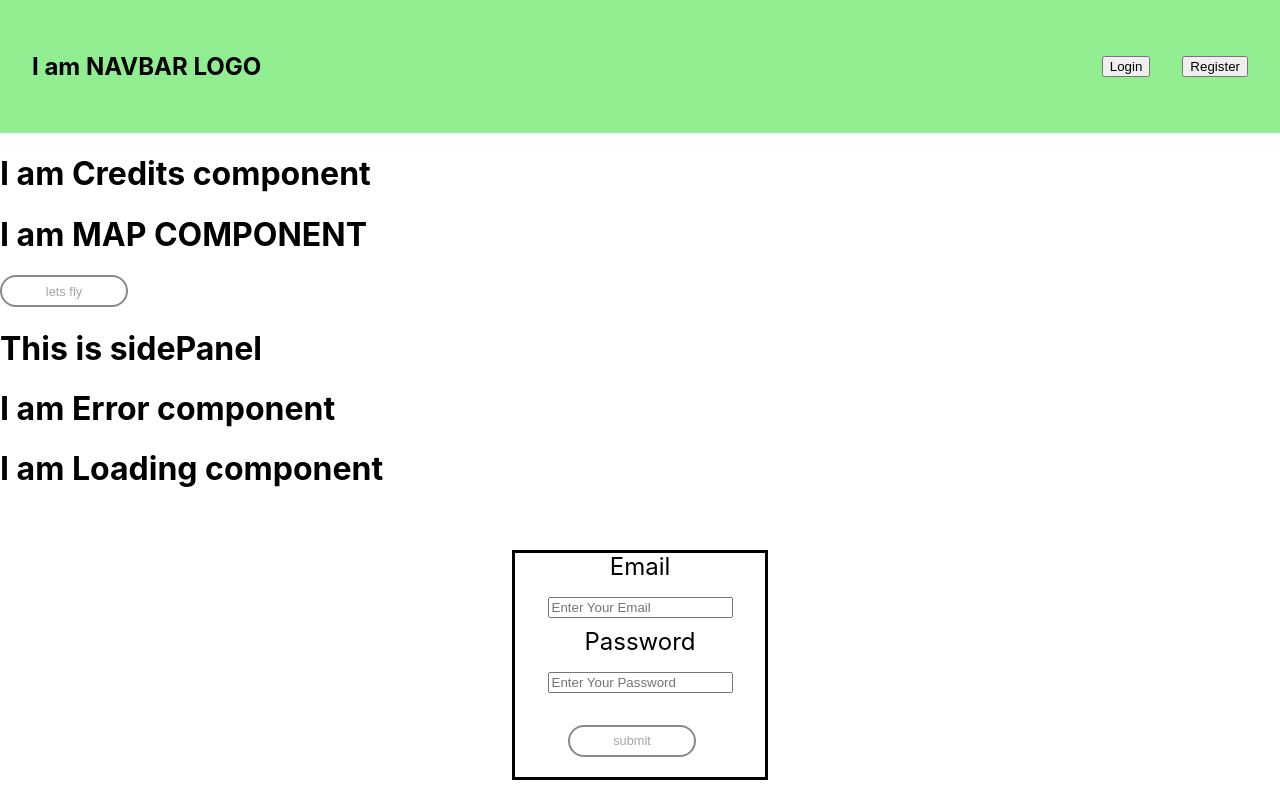
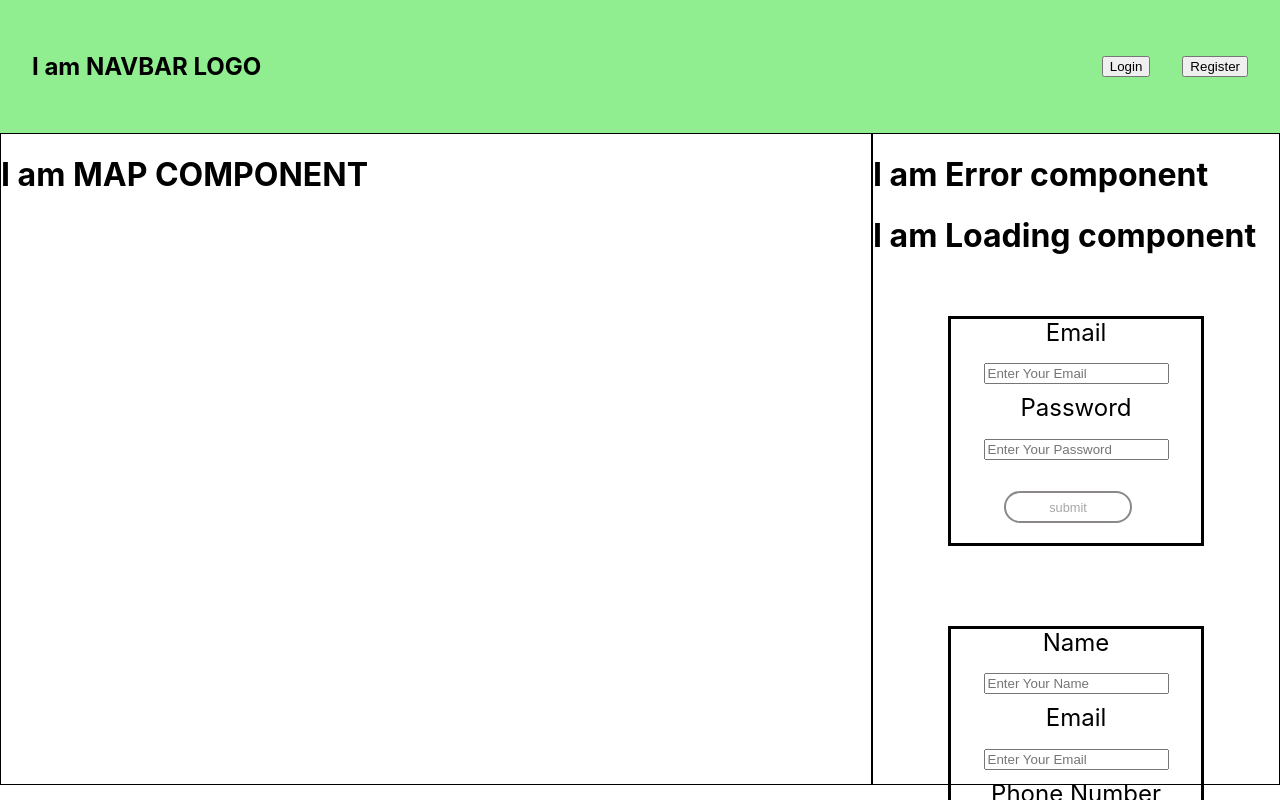
Before and after one commit to defsax/fly-fi, a React (Create React App) app in the folder frontend/: page /home in a window 1280 px wide. Shown: the top 800 px of the page. Built offline with nearby package versions, Linux system fonts and the light colour scheme; no server answers.

Commit message:
Move styling. And format page.

```diff
--- a/frontend/src/components/Welcome.jsx
+++ b/frontend/src/components/Welcome.jsx
@@ -6,7 +6,7 @@ import Button from "./Button";
 export default function Welcome(props) {
   return(
     <div>
-      <h1>I am welcome component  </h1>
+      <h1>I am welcome component</h1>
       <Link to='/home'>
         <Button text="Home" disabled={false} />
       </Link>
--- a/frontend/src/components/home/Map.jsx
+++ b/frontend/src/components/home/Map.jsx
@@ -1,7 +1,10 @@
 import React from "react";
+import map from "../../styles/scss/map.scss"
 
 export default function Map() {
   return(
-    <h1>I am MAP COMPONENT</h1>
+    <div className="map-container">
+      <h1>I am MAP COMPONENT</h1>
+    </div>
   )
 }
--- a/frontend/src/components/home/index.jsx
+++ b/frontend/src/components/home/index.jsx
@@ -6,6 +6,8 @@ import Map from "./Map"
 import Nav from "./Nav"
 import SidePanel from "./sidePanel/index"
 import Button from "../Button"
+
+import home from "../../styles/scss/home.scss"
 
 export default function Home() {
 
@@ -66,14 +68,12 @@ export default function Home() {
         logout={logUserOut}
         username={currentUser.user.name}
       />
-      <Credits />
-      <Map />
-      <Button
-        disabled={true} text ={'lets fly'}
-      />
-      <SidePanel
-        login={handleLogin}
-      />
+      <div className="map-sidebar">
+        <Map />
+        <SidePanel
+          login={handleLogin}
+        />
+      </div>
     </div>
   )
 }
--- a/frontend/src/components/home/sidePanel/index.jsx
+++ b/frontend/src/components/home/sidePanel/index.jsx
@@ -6,6 +6,8 @@ import Register from "./Register"
 import Results from "./Results"
 import Search from "./Search"
 import useAPIData from "../../../hooks/useAPIData"
+
+import sidebar from "../../../styles/scss/sidebar.scss";
 
 export default function SidePanel(props) {
 
@@ -21,8 +23,7 @@ export default function SidePanel(props) {
 
 
   return(
-    <div>
-      <h1>This is sidePanel</h1>
+    <div className="side-bar">
       <Error />
       <Loading />
       <Login handleLogin={props.login}/>
--- a/frontend/src/styles/scss/home.scss
+++ b/frontend/src/styles/scss/home.scss
@@ -1,3 +1,9 @@
 .home {
+  display: flex;
+  flex-direction: column;
 
+  .map-sidebar {
+    display: flex;
+    flex-direction: row;
+  }
 }
--- /dev/null
+++ b/frontend/src/styles/scss/map.scss
@@ -0,0 +1,7 @@
+.map-container{
+  display: flex;
+  flex-grow: 3;
+  border: 1px solid black;
+  // height is window height minus nav height
+  height: calc(100vh - 150px);
+}
--- /dev/null
+++ b/frontend/src/styles/scss/sidebar.scss
@@ -0,0 +1,7 @@
+.side-bar {
+  // display: flex;
+  // flex-grow: 3;
+  border: 1px solid black;
+  // height is window height minus nav height
+  height: calc(100vh - 150px);
+}
```
